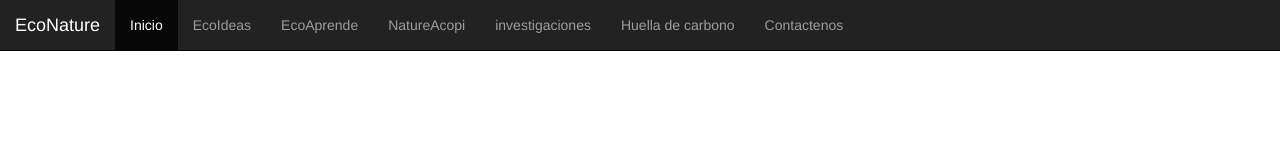
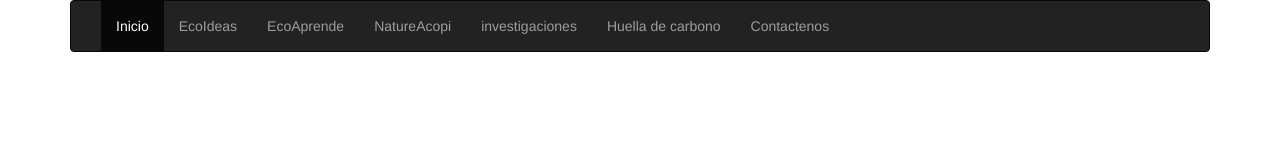
Before and after one commit to bfallas/EcoNature, a plain HTML site: page Pages/Index/index.html in a window 1280 px wide. Drawn offline with Linux system fonts and the light colour scheme.

Commit message:
Logo, index
das

```diff
--- a/Pages/Index/index.html
+++ b/Pages/Index/index.html
@@ -7,11 +7,16 @@
 		<title>EcoNature</title>
 	</head>
 	<body>
+		<header>
+			<div class="container">
+
+			</div>
+		</header>
 		<!-- Inicio de barra de navegacion -->
-		<div class="">
+		<div class="container">
 			<header>
-				<nav class="navbar navbar-inverse navbar-static-top" role="navigation" >
-					<div class="container-fluid">
+				<nav class="navbar navbar-inverse " role="navigation" >
+					<div class="container">
 						<div class="navbar-header">
 							<button type="button" class="navbar-toggle collapsed" data-toggle="collapse" data-target="#navbar-1">
 								<span class="sr-only">Menu</span>
@@ -19,9 +24,7 @@
 								<span class="icon-bar"></span>
 								<span class="icon-bar"></span>
 							</button>
-							<a class="navbar-brand" href="#">
-								EcoNature
-							</a>
+
 						</div>
 						<div class="collapse navbar-collapse" id="navbar-1">
 							<ul class="nav navbar-nav">
```
Also changed, not shown: images/524ba21c-d537-480c-b41b-d62f7a11bc01.jpg (added).
